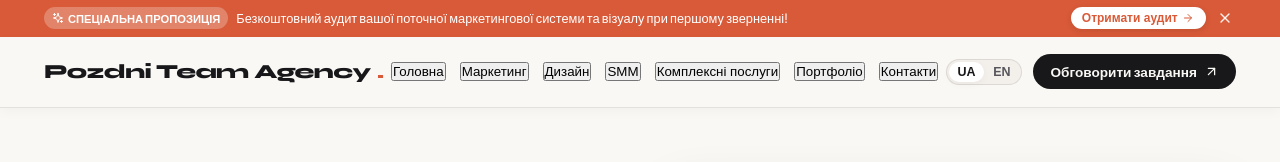
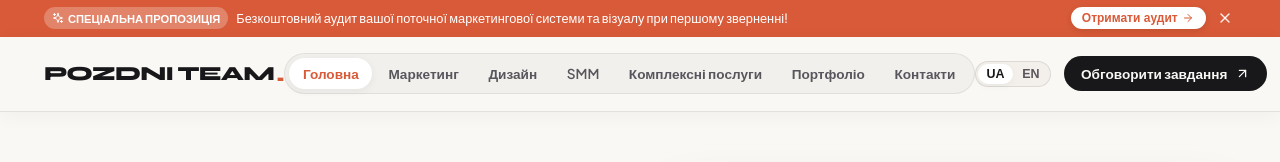
Before and after one commit to epkram-spec/pozdni-team-agency, a React (Vite) app: page / in a window 1280 px wide. Shown: the top 162 px of the page. Built offline with nearby package versions, Linux system fonts and the light colour scheme; grey boxes are pictures that could not be loaded.

Commit message:
style: redesign header with modern capsule navigation bar, single-line logo, and sleek typography

```diff
--- a/src/components/Header.tsx
+++ b/src/components/Header.tsx
@@ -1,6 +1,5 @@
 import React, { useState } from 'react';
 import { useLanguage } from '../context/LanguageContext';
-import { AGENCY_CONFIG } from '../config/agencyConfig';
 import { Menu, X, ArrowUpRight } from 'lucide-react';
 
 interface HeaderProps {
@@ -38,7 +37,8 @@ export const Header: React.FC<HeaderProps> = ({ currentTab, onNavigate, onOpenCo
           onClick={(e) => { e.preventDefault(); handleNavClick('home'); }}
           className="logo"
         >
-          {AGENCY_CONFIG.agencyName}<span className="logo-dot">.</span>
+          <span style={{ fontWeight: 900 }}>POZDNI TEAM</span>
+          <span className="logo-dot">.</span>
         </a>
 
         {/* Desktop Navigation */}
--- a/src/styles/index.css
+++ b/src/styles/index.css
@@ -152,51 +152,109 @@ img {
   position: sticky;
   top: 0;
   z-index: 1000;
-  background-color: rgba(250, 248, 245, 0.95);
-  backdrop-filter: blur(14px);
-  -webkit-backdrop-filter: blur(14px);
+  background-color: rgba(250, 248, 245, 0.92);
+  backdrop-filter: blur(16px);
+  -webkit-backdrop-filter: blur(16px);
   border-bottom: 1px solid var(--border-color);
-  box-shadow: 0 4px 12px rgba(0, 0, 0, 0.03);
+  box-shadow: 0 4px 20px rgba(0, 0, 0, 0.04);
+  transition: all var(--transition-fast);
 }
 
 .header-container {
   display: flex;
   align-items: center;
   justify-content: space-between;
-  height: 70px;
+  height: 74px;
 }
 
 .logo {
   display: flex;
   align-items: center;
-  gap: 0.4rem;
+  gap: 0.15rem;
   font-family: var(--font-display);
-  font-weight: 800;
+  font-weight: 900;
   font-size: 1.25rem;
   color: var(--text-primary);
-  letter-spacing: -0.03em;
+  letter-spacing: -0.04em;
+  text-decoration: none;
+  white-space: nowrap;
+  flex-shrink: 0;
 }
 
 .logo-dot {
   color: var(--accent);
+  font-size: 1.4rem;
+  line-height: 1;
 }
 
 .header-actions {
   display: flex;
   align-items: center;
-  gap: 0.7rem;
+  gap: 0.8rem;
+  flex-shrink: 0;
 }
 
-/* Navigation Links */
+/* Desktop Capsule Navigation Bar & Modern Nav Links */
 .nav-desktop {
   display: none;
 }
 
-@media (min-width: 1180px) {
+.nav-link {
+  background: transparent;
+  border: none;
+  font-family: var(--font-body);
+  font-size: 0.85rem;
+  font-weight: 600;
+  color: var(--text-secondary);
+  padding: 0.45rem 0.85rem;
+  border-radius: var(--radius-full);
+  cursor: pointer;
+  transition: all 0.2s cubic-bezier(0.16, 1, 0.3, 1);
+  outline: none;
+  white-space: nowrap;
+}
+
+.nav-link:hover {
+  color: var(--text-primary);
+  background-color: rgba(24, 24, 26, 0.05);
+}
+
+.nav-link.active {
+  color: var(--accent);
+  background-color: var(--bg-surface);
+  font-weight: 700;
+  box-shadow: 0 2px 8px rgba(0, 0, 0, 0.06);
+}
+
+/* Mobile Toggle */
+.mobile-menu-toggle {
+  display: flex;
+  align-items: center;
+  justify-content: center;
+  width: 40px;
+  height: 40px;
+  background: transparent;
+  border: 1px solid var(--border-color);
+  border-radius: var(--radius-full);
+  color: var(--text-primary);
+  cursor: pointer;
+  transition: all var(--transition-fast);
+}
+
+.mobile-menu-toggle:hover {
+  background-color: var(--bg-subtle);
+  border-color: var(--text-primary);
+}
+
+@media (min-width: 1080px) {
   .nav-desktop {
     display: flex;
     align-items: center;
-    gap: clamp(0.4rem, 1.1vw, 1.1rem);
+    gap: 0.15rem;
+    background-color: rgba(24, 24, 26, 0.04);
+    padding: 0.25rem 0.3rem;
+    border-radius: var(--radius-full);
+    border: 1px solid rgba(24, 24, 26, 0.07);
   }
   .header-cta-desktop {
     display: inline-flex;
@@ -208,12 +266,12 @@ img {
 
 .mobile-menu-dropdown {
   position: absolute;
-  top: 70px;
+  top: 74px;
   left: 0;
   right: 0;
   background-color: var(--bg-surface);
   border-bottom: 1px solid var(--border-color);
-  padding: 1.2rem;
+  padding: 1.4rem;
   display: flex;
   flex-direction: column;
   gap: 1.0rem;
@@ -230,8 +288,8 @@ img {
   text-align: left;
   background: none;
   border: none;
-  padding: 0.55rem 0.5rem;
-  font-size: 0.98rem;
+  padding: 0.65rem 0.8rem;
+  font-size: 1.0rem;
   font-weight: 600;
   color: var(--text-primary);
   border-radius: var(--radius-sm);
@@ -241,7 +299,7 @@ img {
 
 .mobile-nav-item:hover, .mobile-nav-item.active {
   color: var(--accent);
-  background-color: var(--bg-subtle);
+  background-color: var(--accent-light);
 }
 
 /* Language Switcher */
```
